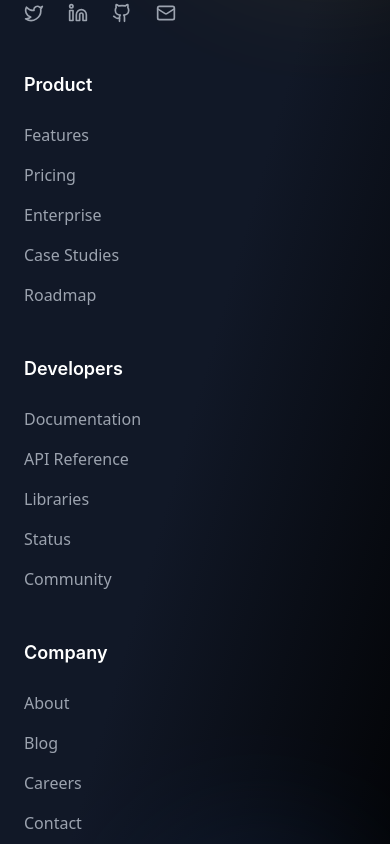
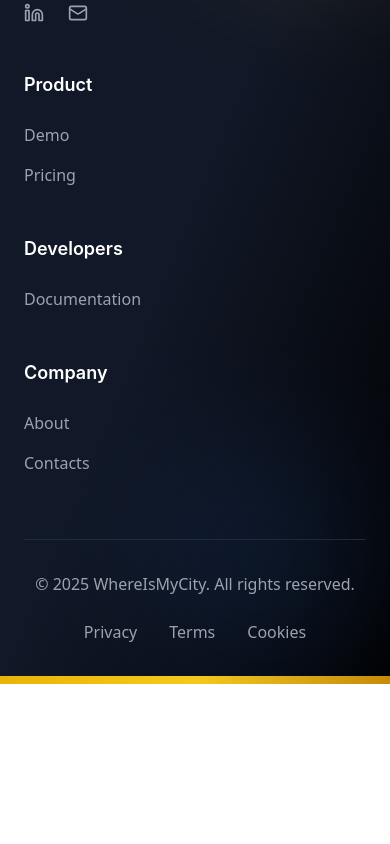
Before and after one commit to AsaHero/whereismycity-app, a React (Vite) app: page /docs in a window 390 px wide. Shown: the part 2540-3384 px from the top of the page. After the commit the page ends 3224 px from the top, so only its background shows below. Built offline with nearby package versions, Linux system fonts and the light colour scheme.

Commit message:
ready for prod

```diff
--- a/src/App.tsx
+++ b/src/App.tsx
@@ -5,6 +5,9 @@ import { Footer } from "./components/layout/Footer";
 import { TranslationProvider } from "./context/TranslationContext";
 import { AuthProvider } from "./context/AuthContext";
 import { SearchProvider } from "./context/SearchContext";
+import { ContactsProvider } from "./context/ContactsContext";
+import ScrollToAnchor from "./components/ScrollToAnchor";
+import ScrollToTop from "./components/ScrollToTop";
 
 // Lazy load page components to improve initial load performance
 const HomePage = lazy(() =>
@@ -55,6 +58,7 @@ function App() {
   return (
     <TranslationProvider>
       <AuthProvider>
+        <ContactsProvider>
           <SearchProvider>
             <Router>
               <div className="min-h-screen flex flex-col bg-white">
@@ -62,6 +66,8 @@ function App() {
 
                 <main className="flex-grow">
                   <Suspense fallback={<PageLoader />}>
+                    <ScrollToTop />
+                    <ScrollToAnchor />
                     <Routes>
                       <Route path="/" element={<HomePage />} />
                       <Route path="/docs" element={<DocumentationPage />} />
@@ -79,6 +85,7 @@ function App() {
               </div>
             </Router>
           </SearchProvider>
+        </ContactsProvider>
       </AuthProvider>
     </TranslationProvider>
   );
--- /dev/null
+++ b/src/components/ScrollToAnchor.tsx
@@ -0,0 +1,19 @@
+import { useEffect } from "react";
+import { useLocation } from "react-router-dom";
+
+function ScrollToAnchor() {
+  const location = useLocation();
+
+  useEffect(() => {
+    if (location.hash) {
+      const el = document.querySelector(location.hash);
+      if (el) {
+        el.scrollIntoView({ behavior: "smooth" });
+      }
+    }
+  }, [location]);
+
+  return null;
+}
+
+export default ScrollToAnchor;
--- /dev/null
+++ b/src/components/ScrollToTop.tsx
@@ -0,0 +1,14 @@
+import { useEffect } from "react";
+import { useLocation } from "react-router-dom";
+
+const ScrollToTop = () => {
+  const { pathname } = useLocation();
+
+  useEffect(() => {
+    window.scrollTo(0, 0);
+  }, [pathname]);
+
+  return null;
+};
+
+export default ScrollToTop;
--- a/src/components/layout/Footer.tsx
+++ b/src/components/layout/Footer.tsx
@@ -1,6 +1,7 @@
 import React from "react";
 import { motion } from "framer-motion";
 import { Globe2, Twitter, Linkedin, Github, Mail } from "lucide-react";
+import { Link } from "react-router-dom";
 
 export const Footer = () => {
   const footerLinksVariants = {
@@ -60,22 +61,10 @@ export const Footer = () => {
                 href="#"
                 className="text-gray-400 hover:text-yellow-500 transition-colors"
               >
-                <Twitter size={20} />
-              </a>
-              <a
-                href="#"
-                className="text-gray-400 hover:text-yellow-500 transition-colors"
-              >
                 <Linkedin size={20} />
               </a>
               <a
-                href="#"
-                className="text-gray-400 hover:text-yellow-500 transition-colors"
-              >
-                <Github size={20} />
-              </a>
-              <a
-                href="#"
+                href="mailto:asadbahtiyarov2002@gmail.com"
                 className="text-gray-400 hover:text-yellow-500 transition-colors"
               >
                 <Mail size={20} />
@@ -91,23 +80,24 @@ export const Footer = () => {
           >
             <h4 className="text-lg font-semibold text-white mb-6">Product</h4>
             <ul className="space-y-4">
-              {[
-                "Features",
-                "Pricing",
-                "Enterprise",
-                "Case Studies",
-                "Roadmap",
-              ].map((link) => (
-                <motion.li key={link} variants={itemVariants}>
-                  <a
-                    href="#"
+              <motion.li key={"demo"} variants={itemVariants}>
+                <Link
+                  to="/home#demo"
                   className="hover:text-yellow-500 transition-colors inline-block relative group"
                 >
-                    {link}
+                  {"Demo"}
                   <span className="absolute bottom-0 left-0 w-0 h-0.5 bg-yellow-500 group-hover:w-full transition-all duration-300"></span>
-                  </a>
+                </Link>
               </motion.li>
-              ))}
+              <motion.li key={"pricing"} variants={itemVariants}>
+                <Link
+                  to="/pricing"
+                  className="hover:text-yellow-500 transition-colors inline-block relative group"
+                >
+                  {"Pricing"}
+                  <span className="absolute bottom-0 left-0 w-0 h-0.5 bg-yellow-500 group-hover:w-full transition-all duration-300"></span>
+                </Link>
+              </motion.li>
             </ul>
           </motion.div>
 
@@ -121,23 +111,15 @@ export const Footer = () => {
               Developers
             </h4>
             <ul className="space-y-4">
-              {[
-                "Documentation",
-                "API Reference",
-                "Libraries",
-                "Status",
-                "Community",
-              ].map((link) => (
-                <motion.li key={link} variants={itemVariants}>
-                  <a
-                    href="#"
+              <motion.li key={"docs"} variants={itemVariants}>
+                <Link
+                  to="/docs"
                   className="hover:text-yellow-500 transition-colors inline-block relative group"
                 >
-                    {link}
+                  {"Documentation"}
                   <span className="absolute bottom-0 left-0 w-0 h-0.5 bg-yellow-500 group-hover:w-full transition-all duration-300"></span>
-                  </a>
+                </Link>
               </motion.li>
-              ))}
             </ul>
           </motion.div>
 
@@ -149,19 +131,24 @@ export const Footer = () => {
           >
             <h4 className="text-lg font-semibold text-white mb-6">Company</h4>
             <ul className="space-y-4">
-              {["About", "Blog", "Careers", "Contact", "Partners"].map(
-                (link) => (
-                  <motion.li key={link} variants={itemVariants}>
-                    <a
-                      href="#"
+              <motion.li key={"about"} variants={itemVariants}>
+                <Link
+                  to="/home"
                   className="hover:text-yellow-500 transition-colors inline-block relative group"
                 >
-                      {link}
+                  {"About"}
                   <span className="absolute bottom-0 left-0 w-0 h-0.5 bg-yellow-500 group-hover:w-full transition-all duration-300"></span>
-                    </a>
+                </Link>
               </motion.li>
-                )
-              )}
+              <motion.li key={"contacts"} variants={itemVariants}>
+                <Link
+                  to="/contacts"
+                  className="hover:text-yellow-500 transition-colors inline-block relative group"
+                >
+                  {"Contacts"}
+                  <span className="absolute bottom-0 left-0 w-0 h-0.5 bg-yellow-500 group-hover:w-full transition-all duration-300"></span>
+                </Link>
+              </motion.li>
             </ul>
           </motion.div>
         </div>
--- a/src/constants/config.js
+++ b/src/constants/config.js
@@ -1,3 +1,3 @@
-export const API_URL = "https://whereismy.city/api/v1";
-// export const API_URL = "http://localhost:8080/api/v1";
+// export const API_URL = "https://whereismy.city/api/v1";
+export const API_URL = "http://localhost:8080/api/v1";
 export const DEMO_SEARCH_LIMIT = 5;
--- /dev/null
+++ b/src/context/ContactsContext.tsx
@@ -0,0 +1,55 @@
+// src/context/ContactContext.js
+import React, { createContext, useState, useContext } from "react";
+import contactsService from "../services/contacts.service";
+
+const ContactsContext = createContext(null);
+
+export const ContactsProvider = ({ children }) => {
+  const [loading, setLoading] = useState(false);
+  const [error, setError] = useState(null);
+  const [success, setSuccess] = useState(false);
+
+  const sendMessage = async (contactData) => {
+    setLoading(true);
+    setError(null);
+    setSuccess(false);
+
+    try {
+      await contactsService.sendMessage(contactData);
+      setSuccess(true);
+      return true;
+    } catch (err) {
+      setError(err.message || "Failed to send message");
+      throw err;
+    } finally {
+      setLoading(false);
+    }
+  };
+
+  const resetStatus = () => {
+    setError(null);
+    setSuccess(false);
+  };
+
+  const value = {
+    loading,
+    error,
+    success,
+    sendMessage,
+    resetStatus,
+  };
+
+  return (
+    <ContactsContext.Provider value={value}>{children}</ContactsContext.Provider>
+  );
+};
+
+export const useContacts = () => {
+  const context = useContext(ContactsContext);
+  if (context === null) {
+    throw new Error("useContact must be used within a ContactProvider");
+  }
+  return context;
+};
+
+export default ContactsContext;
--- /dev/null
+++ b/src/services/contacts.service.js
@@ -0,0 +1,57 @@
+// src/services/contact.service.js
+import axios from "axios";
+import { API_URL } from "../constants/config";
+
+class ContactService {
+  constructor() {
+    this.axios = axios.create({
+      baseURL: API_URL,
+      headers: {
+        "Content-Type": "application/json",
+      },
+    });
+  }
+
+  async sendMessage(contactData) {
+    try {
+      const response = await this.axios.post("/contacts/send", {
+        name: contactData.name,
+        email: contactData.email,
+        company: contactData.company,
+        message: contactData.message,
+      });
+
+      return response.data;
+    } catch (error) {
+      throw this.handleError(error);
+    }
+  }
+
+  handleError(error) {
+    if (error.response) {
+      // The request was made and the server responded with a status code
+      // that falls out of the range of 2xx
+      return {
+        status: error.response.status,
+        message: error.response.data.message || "An error occurred",
+        errors: error.response.data.errors,
+      };
+    } else if (error.request) {
+      // The request was made but no response was received
+      return {
+        status: 0,
+        message: "No response from server",
+        errors: null,
+      };
+    } else {
+      // Something happened in setting up the request that triggered an Error
+      return {
+        status: 0,
+        message: error.message,
+        errors: null,
+      };
+    }
+  }
+}
+
+export default new ContactService();
```
Also changed, not shown: src/components/layout/Navigation.tsx (+37 -18 lines), src/pages/Contacts/sections/ContactSection.tsx (+88 -17 lines). Lines whose indentation alone changed are shown as unchanged.
